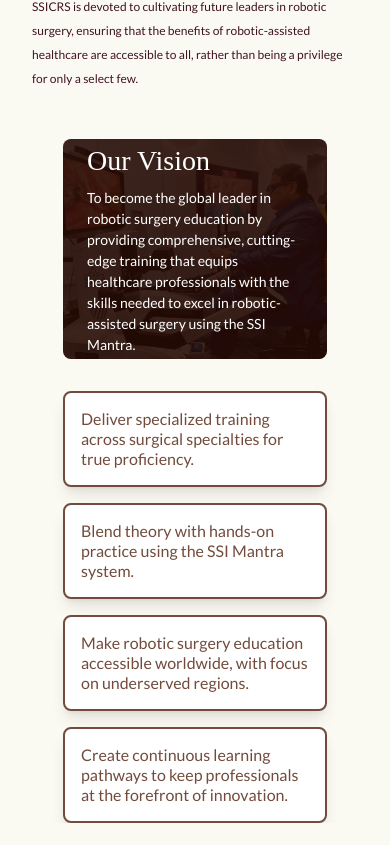
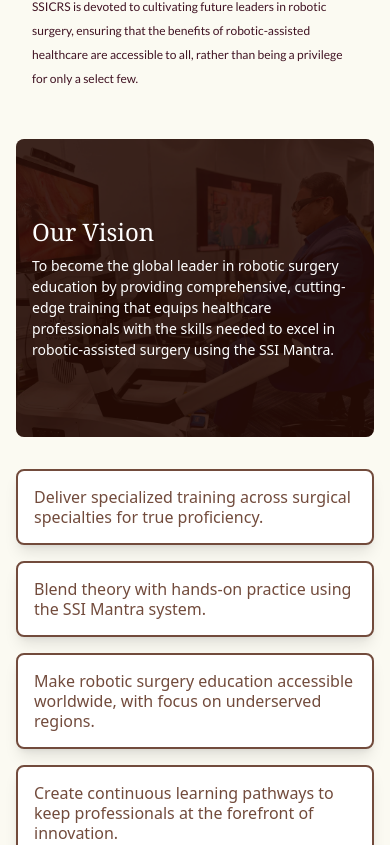
Before and after one commit to puneetshukla041/ssicrs, a Next.js app: page /AboutUs in a window 390 px wide. Shown: the part 1639-2484 px from the top of the page. Built offline with nearby package versions, Linux system fonts and the light colour scheme.

Commit message:
Update section3.tsx

```diff
--- a/components/aboutpage/section3.tsx
+++ b/components/aboutpage/section3.tsx
@@ -1,4 +1,3 @@
-// components/aboutus/Section3.tsx
 "use client";
 
 import React from "react";
@@ -8,11 +7,11 @@ export default function Section3() {
   return (
     <section className="w-full relative bg-[#FBFAF2] pt-2 md:h-[75vh] md:pt-0">
 
-      {/* Container for 80% width centered content */}
-      <div className="w-4/5 mx-auto">
+      {/* Container with consistent horizontal padding */}
+      <div className="w-full max-w-[1440px] mx-auto px-4 sm:px-6 md:px-8 lg:px-16 xl:px-20">
 
-        {/* --- Mobile View (below 'md') --- */}
-        <div className="md:hidden flex flex-col items-center px-6">
+        {/* --- Mobile View --- */}
+        <div className="md:hidden flex flex-col items-center">
 
           {/* Mobile Vision Card */}
           <div className="relative w-full mb-8">
@@ -24,33 +23,16 @@ export default function Section3() {
               className="w-full h-auto object-cover rounded-lg"
             />
 
-            <div className="absolute inset-0 p-6 flex flex-col justify-center bg-black bg-opacity-30 rounded-lg">
+            <div className="absolute inset-0 p-4 sm:p-6 flex flex-col justify-center bg-black bg-opacity-30 rounded-lg">
               <h2
-                style={{
-                  color: "#FFFFFF",
-                  fontFamily: '"DM Serif Text", serif',
-                  fontSize: "28px",
-                  fontWeight: 400,
-                  lineHeight: "130%",
-                }}
+                className="text-2xl sm:text-3xl font-serif text-white"
+                style={{ lineHeight: "1.3" }}
               >
                 Our Vision
               </h2>
 
-              <p
-                className="mt-2"
-                style={{
-                  color: "#FFFFFF",
-                  fontFamily: "Lato, sans-serif",
-                  fontSize: "14px",
-                  fontWeight: 400,
-                  lineHeight: "150%",
-                }}
-              >
-                To become the global leader in robotic surgery education by
-                providing comprehensive, cutting-edge training that equips
-                healthcare professionals with the skills needed to excel in
-                robotic-assisted surgery using the SSI Mantra.
+              <p className="mt-2 text-sm sm:text-base font-sans text-white leading-[1.5]">
+                To become the global leader in robotic surgery education by providing comprehensive, cutting-edge training that equips healthcare professionals with the skills needed to excel in robotic-assisted surgery using the SSI Mantra.
               </p>
             </div>
           </div>
@@ -67,15 +49,7 @@ export default function Section3() {
                 key={idx}
                 className="w-full h-auto min-h-[70px] bg-white rounded-lg border-2 border-[#724B3C] shadow-lg cursor-pointer p-4"
               >
-                <p
-                  style={{
-                    color: "#724B3C",
-                    fontFamily: "Lato, sans-serif",
-                    fontSize: "16px",
-                    fontWeight: 500,
-                    lineHeight: "20px",
-                  }}
-                >
+                <p className="text-[#724B3C] font-sans font-medium text-base sm:text-lg leading-5 sm:leading-6">
                   {text}
                 </p>
               </div>
@@ -83,8 +57,9 @@ export default function Section3() {
           </div>
         </div>
 
-        {/* --- Desktop View (from 'md') --- */}
+        {/* --- Desktop View --- */}
         <div className="hidden md:flex flex-col md:flex-row items-start pt-16 md:pt-24 lg:pt-26 w-full">
+
           {/* Left side: Image + overlay */}
           <div className="relative w-full md:w-1/2 lg:w-[650px] mb-8 md:mb-0">
             <Image
@@ -95,19 +70,15 @@ export default function Section3() {
               className="w-full h-auto rounded-lg"
             />
 
-            <div className="absolute top-10 left-6 md:top-36 md:left-8 text-white">
-              <h2 className="font-serif text-[40px] font-normal leading-[150%]">
+            <div className="absolute top-10 left-6 md:top-20 md:left-8 text-white max-w-[80%]">
+              <h2 className="font-serif text-3xl lg:text-[40px] font-normal leading-[1.5]">
                 Our Vision
               </h2>
-              <p className="mt-4 text-[16px] font-sans font-normal leading-6 whitespace-pre-line">
-                To become the global leader in robotic surgery
-                <br />
-                education by providing comprehensive, cutting-edge
-                <br />
-                training that equips healthcare professionals with the
-                <br />
-                skills needed to excel in robotic-assisted surgery using
-                <br />
+              <p className="mt-4 text-sm sm:text-base lg:text-[16px] font-sans font-normal leading-6 whitespace-pre-line">
+                To become the global leader in robotic surgery<br/>
+                education by providing comprehensive, cutting-edge<br/>
+                training that equips healthcare professionals with the<br/>
+                skills needed to excel in robotic-assisted surgery using<br/>
                 the SSI Mantra.
               </p>
             </div>
@@ -117,12 +88,12 @@ export default function Section3() {
               alt="Image 2"
               width={85}
               height={60}
-              className="absolute top-0 left-[566px]"
+              className="absolute top-0 left-[calc(100%-85px)]"
             />
           </div>
 
           {/* Right side: Hover Boxes */}
-          <div className="flex-1 md:ml-12 space-y-10">
+          <div className="flex-1 md:ml-8 lg:ml-12 space-y-6 lg:space-y-10 w-full">
             {[
               "Deliver specialized training across surgical specialties for true proficiency.",
               "Blend theory with hands-on practice using the SSI Mantra system.",
@@ -131,31 +102,20 @@ export default function Section3() {
             ].map((text, idx) => (
               <div
                 key={idx}
-                className="group transition-all duration-300 hover:border-[#6A4336] hover:shadow-xl hover:bg-white hover:scale-[1.02] hover:-translate-y-1 relative cursor-pointer"
+                className="group transition-all duration-300 hover:border-[#6A4336] hover:shadow-xl hover:bg-white hover:scale-[1.02] hover:-translate-y-1 relative cursor-pointer w-full"
                 style={{
-                  width: "100%",
                   height: "95px",
                   borderRadius: "8px",
                   border: "2px solid transparent",
                   display: "flex",
                   alignItems: "center",
-                  padding: "20px",
+                  padding: "0px",
                 }}
               >
-                <div className="relative w-full h-full flex items-center">
-                  <p
-                    style={{
-                      color: "#724B3C",
-                      fontFamily: "Lato, sans-serif",
-                      fontSize: "20px",
-                      fontWeight: 500,
-                      lineHeight: "24px",
-                    }}
-                  >
-                    {text}
-                  </p>
-                  <div className="absolute bottom-[-22px] left-[-18px] h-[3px] rounded-full transition-all duration-500 w-0 group-hover:w-[90%] bg-gradient-to-r from-[#6A4336] to-transparent"></div>
-                </div>
+                <p className="text-[#724B3C] font-sans font-medium text-base sm:text-lg leading-5 sm:leading-6 w-full">
+                  {text}
+                </p>
+                <div className="absolute bottom-[-6px] left-0 h-[3px] rounded-full transition-all duration-500 w-0 group-hover:w-full bg-gradient-to-r from-[#6A4336] to-transparent"></div>
               </div>
             ))}
           </div>
```
